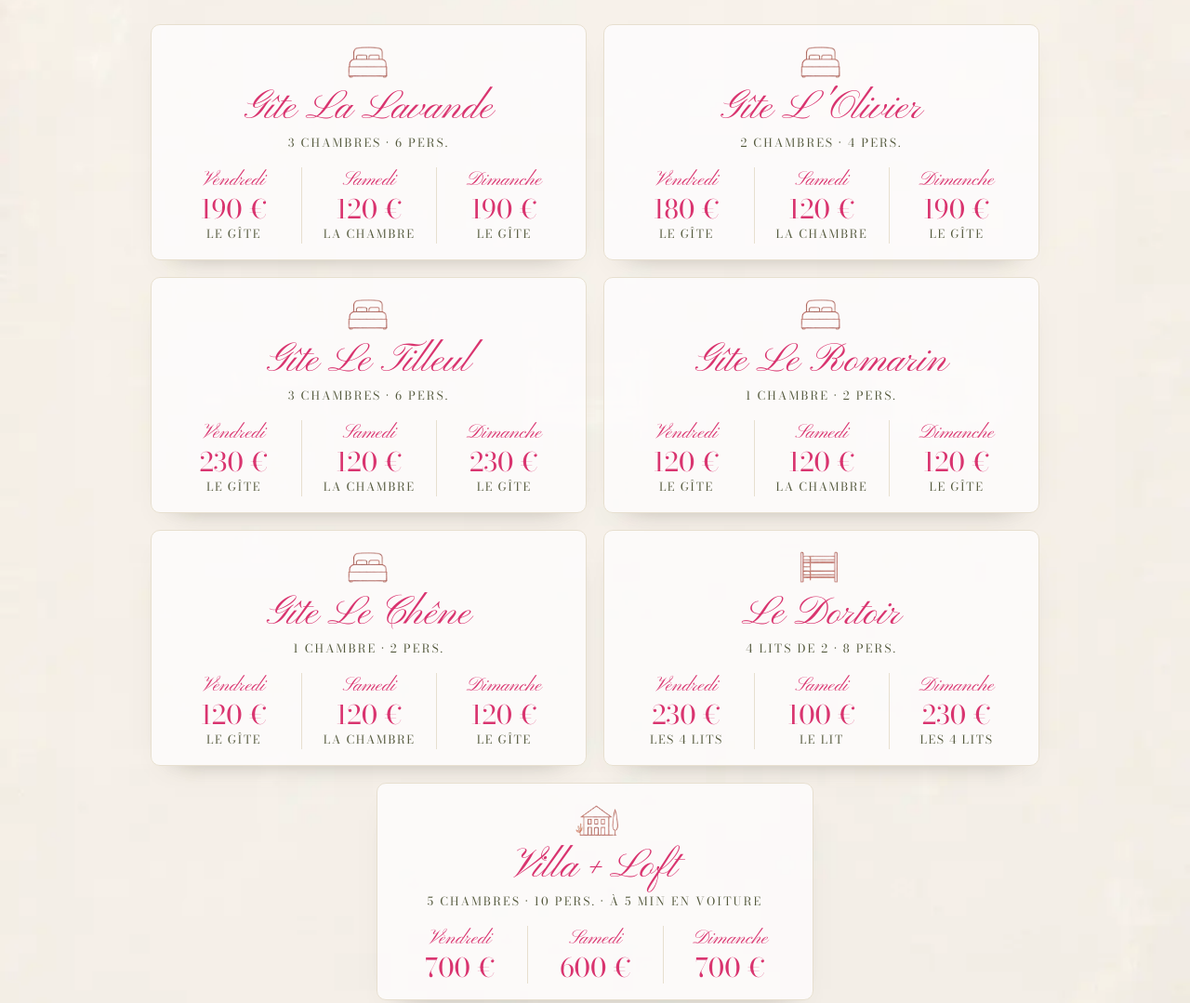
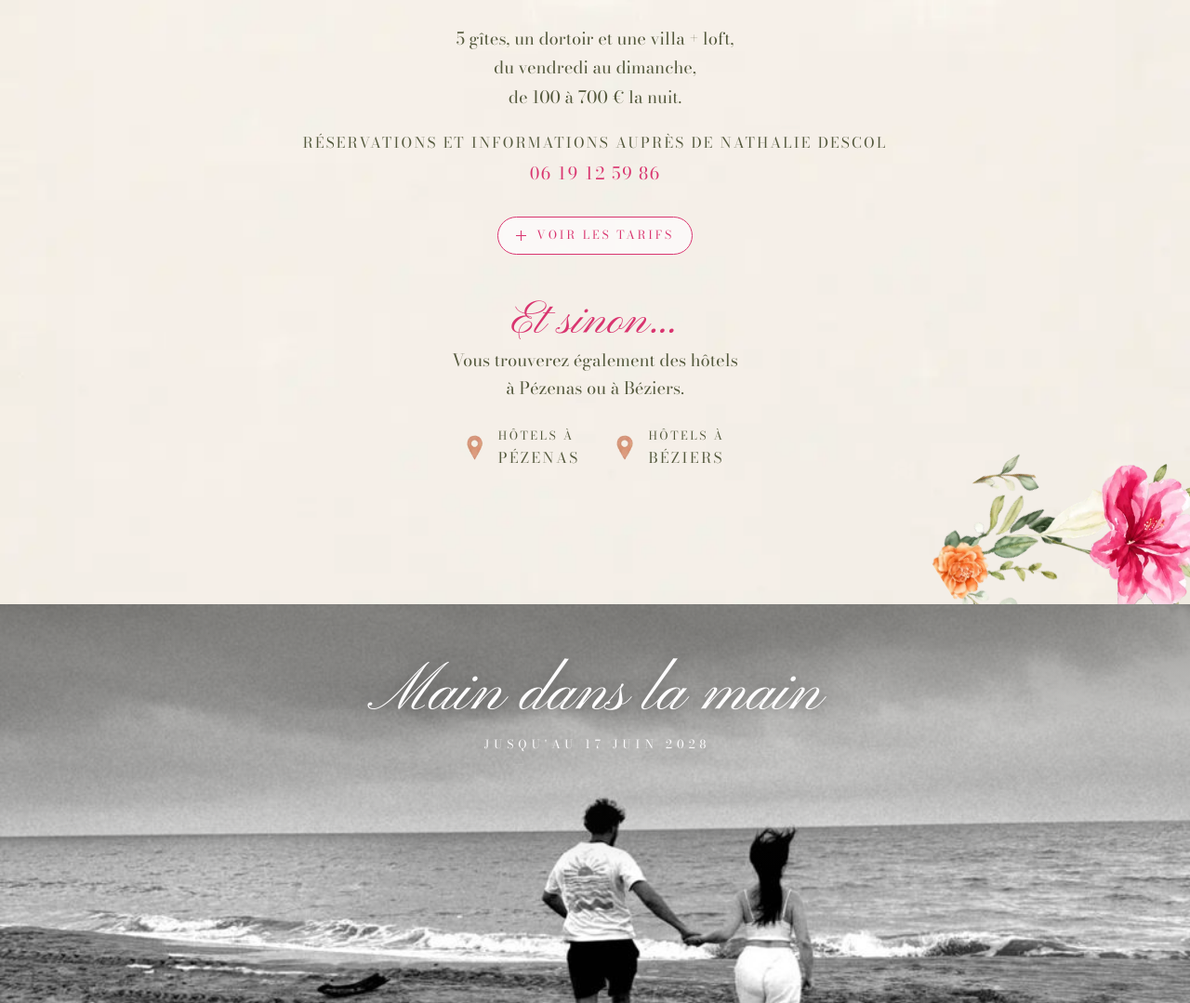
Before and after one commit to charlottegerotto-hub/aurelieetjean-charles, a website: page public/index.html in a window 1280 px wide. Shown: the part 4860-5939 px from the top of the page at 93% size. Drawn offline with nearby package versions, Linux system fonts and the light colour scheme.

Commit message:
Logements : tarifs repliés derrière « Voir les tarifs »
Résumé en une ligne et contact de réservation toujours visibles ; le
détail par gîte et par nuit s'ouvre d'un clic.

Co-Authored-By: Claude Opus 5.5 <noreply@anthropic.com>
Claude-Session: https://claude.ai/code/session_01GXBT4h5jSH16xWCAa5UeHP

```diff
--- a/public/index.html
+++ b/public/index.html
@@ -148,52 +148,56 @@
     <p class="chapeau-caps" data-revele>Pour profiter pleinement<br> du week-end de mariage</p>
     <img class="filet" src="/img/filet-coeur.webp" alt="" width="356" height="39" loading="lazy">
 
+    <p class="logements__resume" data-revele>5 gîtes, un dortoir et une villa + loft,<br> du vendredi au dimanche,<br> de&nbsp;100&nbsp;à&nbsp;700&nbsp;€ la&nbsp;nuit.</p>
+    <p class="reservation" data-revele>Réservations et informations auprès de Nathalie Descol<br><span class="numero">06 19 12 59 86</span></p>
+
+    <details class="tarifs" data-revele>
+      <summary><span class="tarifs__plus" aria-hidden="true"></span><span class="tarifs__ouvrir">Voir les tarifs</span><span class="tarifs__fermer">Masquer les tarifs</span></summary>
       <ul class="gites">
-      <li class="gite" data-revele>
+        <li class="gite">
           <img class="gite__icone" src="/img/ic-lit.webp" alt="" loading="lazy">
           <h3 class="gite__nom">Gîte La Lavande</h3>
           <p class="gite__capacite">3 chambres · 6 pers.</p>
           <dl class="gite__nuits"><div><dt>Vendredi</dt><dd>190 €<span>le gîte</span></dd></div><div><dt>Samedi</dt><dd>120 €<span>la chambre</span></dd></div><div><dt>Dimanche</dt><dd>190 €<span>le gîte</span></dd></div></dl>
         </li>
-      <li class="gite" data-revele>
+        <li class="gite">
           <img class="gite__icone" src="/img/ic-lit.webp" alt="" loading="lazy">
           <h3 class="gite__nom">Gîte L'Olivier</h3>
           <p class="gite__capacite">2 chambres · 4 pers.</p>
           <dl class="gite__nuits"><div><dt>Vendredi</dt><dd>180 €<span>le gîte</span></dd></div><div><dt>Samedi</dt><dd>120 €<span>la chambre</span></dd></div><div><dt>Dimanche</dt><dd>190 €<span>le gîte</span></dd></div></dl>
         </li>
-      <li class="gite" data-revele>
+        <li class="gite">
           <img class="gite__icone" src="/img/ic-lit.webp" alt="" loading="lazy">
           <h3 class="gite__nom">Gîte Le Tilleul</h3>
           <p class="gite__capacite">3 chambres · 6 pers.</p>
           <dl class="gite__nuits"><div><dt>Vendredi</dt><dd>230 €<span>le gîte</span></dd></div><div><dt>Samedi</dt><dd>120 €<span>la chambre</span></dd></div><div><dt>Dimanche</dt><dd>230 €<span>le gîte</span></dd></div></dl>
         </li>
-      <li class="gite" data-revele>
+        <li class="gite">
           <img class="gite__icone" src="/img/ic-lit.webp" alt="" loading="lazy">
           <h3 class="gite__nom">Gîte Le Romarin</h3>
           <p class="gite__capacite">1 chambre · 2 pers.</p>
           <dl class="gite__nuits"><div><dt>Vendredi</dt><dd>120 €<span>le gîte</span></dd></div><div><dt>Samedi</dt><dd>120 €<span>la chambre</span></dd></div><div><dt>Dimanche</dt><dd>120 €<span>le gîte</span></dd></div></dl>
         </li>
-      <li class="gite" data-revele>
+        <li class="gite">
           <img class="gite__icone" src="/img/ic-lit.webp" alt="" loading="lazy">
           <h3 class="gite__nom">Gîte Le Chêne</h3>
           <p class="gite__capacite">1 chambre · 2 pers.</p>
           <dl class="gite__nuits"><div><dt>Vendredi</dt><dd>120 €<span>le gîte</span></dd></div><div><dt>Samedi</dt><dd>120 €<span>la chambre</span></dd></div><div><dt>Dimanche</dt><dd>120 €<span>le gîte</span></dd></div></dl>
         </li>
-      <li class="gite" data-revele>
+        <li class="gite">
           <img class="gite__icone" src="/img/ic-dortoir.webp" alt="" loading="lazy">
           <h3 class="gite__nom">Le Dortoir</h3>
           <p class="gite__capacite">4 lits de 2 · 8 pers.</p>
           <dl class="gite__nuits"><div><dt>Vendredi</dt><dd>230 €<span>les 4 lits</span></dd></div><div><dt>Samedi</dt><dd>100 €<span>le lit</span></dd></div><div><dt>Dimanche</dt><dd>230 €<span>les 4 lits</span></dd></div></dl>
         </li>
-      <li class="gite" data-revele>
+        <li class="gite">
           <img class="gite__icone" src="/img/ic-villa.webp" alt="" loading="lazy">
           <h3 class="gite__nom">Villa + Loft</h3>
           <p class="gite__capacite">5 chambres · 10 pers. · à 5 min en voiture</p>
           <dl class="gite__nuits"><div><dt>Vendredi</dt><dd>700 €</dd></div><div><dt>Samedi</dt><dd>600 €</dd></div><div><dt>Dimanche</dt><dd>700 €</dd></div></dl>
         </li>
       </ul>
-
-    <p class="reservation" data-revele>Réservations et informations auprès de Nathalie Descol<br><span class="numero">06 19 12 59 86</span></p>
+    </details>
 
     <p class="titre-script titre-script--petit" data-revele>Et sinon…</p>
     <p class="sinon" data-revele>Vous trouverez également des hôtels<br> à Pézenas ou à Béziers.</p>
--- a/public/style.css
+++ b/public/style.css
@@ -297,7 +297,25 @@ section, .hero, .pied { position: relative; }
 .coin--haut { top: .6rem; left: -2.4rem; width: 8.5rem; transform: rotate(160deg); }
 .coin--bas { right: -2.4rem; bottom: -.6rem; width: 11rem; }
 .coin--bas-branche { right: 3.5rem; bottom: -1.6rem; width: 6.5rem; transform: rotate(-35deg); }
-.gites { list-style: none; padding: 0; margin: 0; display: grid; gap: 1rem; }
+.logements__resume { font-size: var(--t-texte); line-height: 1.7; }
+.tarifs { margin-top: 1.8rem; }
+.tarifs summary {
+  display: inline-flex; align-items: center; gap: .7rem; cursor: pointer; list-style: none;
+  font-size: var(--t-etiquette); text-transform: uppercase; letter-spacing: .22em; color: var(--rose);
+  border: 1px solid var(--rose); border-radius: 999px; padding: .75em 1.5em; background: rgba(254, 253, 254, .7);
+  transition: background .3s, color .3s;
+}
+.tarifs summary::-webkit-details-marker { display: none; }
+.tarifs summary:hover { background: var(--rose); color: var(--blanc); }
+.tarifs__plus { position: relative; width: 11px; height: 11px; }
+.tarifs__plus::before, .tarifs__plus::after { content: ""; position: absolute; left: 0; top: 5px; width: 11px; height: 1px; background: currentColor; transition: transform .3s; }
+.tarifs__plus::after { transform: rotate(90deg); }
+.tarifs[open] .tarifs__plus::after { transform: rotate(0deg); }
+.tarifs__fermer, .tarifs[open] .tarifs__ouvrir { display: none; }
+.tarifs[open] .tarifs__fermer { display: inline; }
+.tarifs[open] .gites { animation: deplie .5s cubic-bezier(.2,.7,.2,1); }
+@keyframes deplie { from { opacity: 0; transform: translateY(-8px); } }
+.gites { list-style: none; padding: 0; margin: 1.6rem 0 0; display: grid; gap: 1rem; text-align: center; }
 .gite {
   display: flex; flex-direction: column; align-items: center; gap: .15rem;
   padding: 1.2rem 1rem 1.1rem; background: rgba(254, 253, 254, .78);
@@ -312,7 +330,7 @@ section, .hero, .pied { position: relative; }
 .gite__nuits dt { font-family: var(--f-script); color: var(--rose); font-size: 1.35rem; line-height: 1.3; }
 .gite__nuits dd { margin: 0; display: flex; flex-direction: column; align-items: center; color: var(--rose); font-size: var(--t-accent); font-variant-numeric: lining-nums; line-height: 1.2; }
 .gite__nuits dd span { color: var(--olive-fonce); font-size: var(--t-etiquette); text-transform: uppercase; letter-spacing: .12em; line-height: 1.6; }
-.reservation { margin-top: 2rem; font-size: var(--t-petit); text-transform: uppercase; letter-spacing: .14em; line-height: 1.9; }
+.reservation { margin-top: 1.2rem; font-size: var(--t-petit); text-transform: uppercase; letter-spacing: .14em; line-height: 1.9; }
 .reservation .numero { font-size: var(--t-texte); }
 .sinon { font-size: var(--t-texte); }
 .hotels { display: flex; justify-content: center; gap: 2.4rem; margin-top: 1.6rem; }
```
Lines whose indentation alone changed are shown as unchanged.
